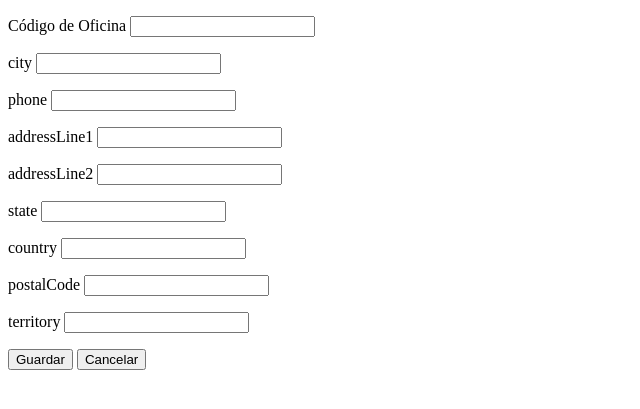
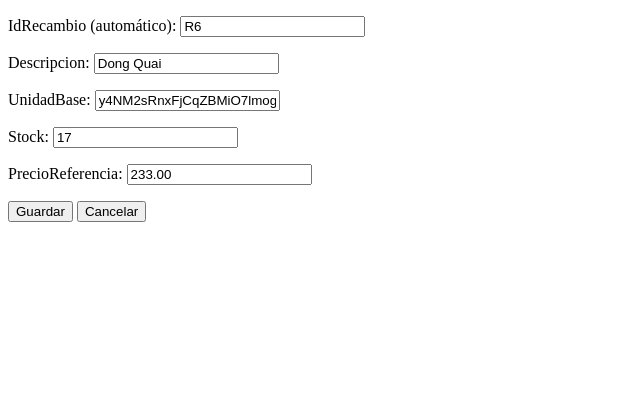
Before and after one commit to Cerbesus/tallerfabel, a PHP site: page /form.php?IdRecambio=R6 in a window 1280 px wide. Shown: the top 409 px of the page, without its empty margins (0-640 px from the left). Run offline with PHP 8.4, Linux system fonts and the light colour scheme; data comes from the database, SQL or seed files in the repository.

Commit message:
Tabla recambios

```diff
--- a/recambios/form.php
+++ b/recambios/form.php
@@ -1,103 +1,71 @@
 <?php declare(strict_types=1);
 
-if (isset($_POST['cancel'])) { // el usuario cancela la posible modificación
+if(isset($_POST['cancel'])) {
    header("location: list.php");
-} else if (isset($_POST['save'])) { //guarda una oficina nueva o modifica una ya registrada
-    $office = array(
-        'currentOfficeCode' => $_POST['currentOfficeCode'],
-        'officeCode' => $_POST['officeCode'],
-        'city'       => $_POST['city'],
-        'phone'       => $_POST['phone'],
-        'addressLine1'       => $_POST['addressLine1'],
-        'addressLine2'       => $_POST['addressLine2'],
-        'state'       => $_POST['state'],
-        'country'       => $_POST['country'],
-        'postalCode'       => $_POST['postalCode'],
-        'territory'       => $_POST['territory']
+   die();
+}
+
+$conn = require "../database.php";
+
+if (isset($_POST['save'])) {
+    $recambio = array(
+        'IdRecambio' => $_POST['IdRecambio'],
+        'Descripcion' => $_POST['Descripcion'],
+        'UnidadBase' => $_POST['UnidadBase'],
+        'Stock' => $_POST['Stock'],
+        'PrecioReferencia' => $_POST['PrecioReferencia']
     );
 
-
-  //validación
     $errores = array();
 
-  if (strlen($office['city']) <=0) {
-    $errores['city'] = 'Se debe indicar la city';
-  }
-  if (strlen($office['phone']) <=0) {
-    $errores['phone'] = 'Se debe indicar la phone';
-  }
-  if (strlen($office['addressLine1']) <=0) {
-    $errores['addressLine1'] = 'Se debe indicar la addressLine1';
-  }
-  if (strlen($office['country']) <=0) {
-    $errores['country'] = 'Se debe indicar la country';
-  }
-  if (strlen($office['postalCode']) <=0) {
-    $errores['postalCode'] = 'Se debe indicar la postalCode';
-  }
-  if (strlen($office['territory']) <=0) {
-    $errores['territory'] = 'Se debe indicar la territory';
-  }
+    if(count($errores) == 0){
+        if(strlen($recambio['IdRecambio']) >0){
+            $stm = $conn->prepare("update recambios set UnidadBase=:UnidadBase,Descripcion=:Descripcion, Stock=:Stock, PrecioReferencia=:PrecioReferencia where IdRecambio=:IdRecambio");
 
-  if (count($errores) == 0) {
-    //no hay errores de validación por lo que  se procede a insertar una oficina o a actualizar una ya creada
-    $conn = require "../database.php";
+        } else {
 
-    if (strlen($office['currentOfficeCode']) > 0) { //se desea modificar una oficina ya registrada porque ya tiene un codigo asignado
-        $stm = $conn->prepare("update offices set city=:city, officeCode=:officeCode, phone=:phone,addressLine1=:addressLine1,addressLine2=:addressLine2,state=:state,country=:country,postalCode=:postalCode,territory=:territory where officeCode=:currentOfficeCode");
-        $params = $office;
-    } else { //se crea una nueva oficina
-        $stm = $conn->prepare("select max(CAST(officeCode AS UNSIGNED)) as maxOfficeCode from offices");
+            $stm=$conn->prepare("select max(SUBSTRING(IdRecambio,2,100)*1) as maxIdRecambio from recambios");
             $stm->execute();
             $result=$stm->fetch();
 
-        $office['officeCode'] = $result['maxOfficeCode'] + 1; //el código de la nueva oficina se asigna directamente
+            $recambio['IdRecambio'] = "R".$result['maxIdRecambio'] + 1;
 
-        $stm = $conn->prepare("insert into offices (officeCode, city, phone,addressLine1,addressLine2,state,country,postalCode,territory) values (:officeCode, :city, :phone,:addressLine1,:addressLine2,:state,:country,:postalCode,:territory)");
-        //se inserta la oficina en la abse de datos
-        $params = array_slice($office, 1); //se excluye 'currentOfficeCode' que no se usa en la sql de insert
-
+            $stm = $conn->prepare("insert into recambios (IdRecambio, Descripcion, UnidadBase, Stock, PrecioReferencia) values (:IdRecambio, :Descripcion, :UnidadBase, :Stock, :PrecioReferencia)");
         }
 
-        $stm->execute($params);
+        $stm->execute($recambio);
         $stm = null;
         $conn = null;
-        header("location: list.php");
+        header("location: show.php?IdRecambio=".$recambio['IdRecambio']);
+        die();
     }
-} else if (isset($_GET['officeCode'])) { // modificar una oficina ya registrada
-    $conn = require "../database.php";
+} else if (isset($_GET['IdRecambio'])){
+    $stm = $conn->prepare("select * from recambios where IdRecambio=:IdRecambio");
+    $stm->execute(array(':IdRecambio' => $_GET['IdRecambio']));
 
-    $stm = $conn->prepare("select * from offices where officeCode =:officeCode");
-    $stm->execute(array(':officeCode' => $_GET['officeCode']));
+    $recambio = $stm->fetch();
 
-    $office = $stm->fetch();
-    $office['currentOfficeCode'] = $office['officeCode'];
+} else {
+    $recambio = array(
+        'IdRecambio' => '',
+        'Descripcion'       => '',
+        'UnidadBase'      => '',
+        'Stock'      => '',
+        'PrecioReferencia'          => ''
+    );
+}
 
 $stm = null;
 $conn = null;
-}else{ //se desea crear una nueva oficina
-    $office = array(
-        'currentOfficeCode' => '',
-        'officeCode' => '',
-        'city' => '',
-        'phone' => '',
-        'addressLine1' => '',
-        'addressLine2' => '',
-        'state' => '',
-        'country' => '',
-        'postalCode' => '',
-        'territory' => ''
-    );
-}
+
 ?>
-
 <!DOCTYPE html>
 <html lang="es">
 <head>
     <meta charset="UTF-8">
     <meta http-equiv="X-UA-Compatible" content="IE=edge">
     <meta name="viewport" content="width=device-width, initial-scale=1.0">
-    <title>Editar oficina</title>
+    <title>Editar recambios</title>
 </head>
 <body>
     <?php if (isset($errores) && count($errores) > 0): ?>
@@ -108,43 +76,26 @@ if (isset($_POST['cancel'])) { // el usuario cancela la posible modificación
     <?php endif; ?>
 
     <form action="form.php" method="post">
-        <input type="hidden" name="currentOfficeCode" value="<?=$office['currentOfficeCode']?>">
+            <input type="hidden" name="IdRecambio" value="<?=$recambio['IdRecambio']?>">
             <p>
-            <label for="officeCode">Código de Oficina</label>
-            <input type="text" name="officeCode" id="city" value="<?=$office['officeCode']?>" readonly>
-
+                <label for="IdRecambio">IdRecambio (automático): </label>
+                <input type="text" name="IdRecambio" id="IdRecambio" placeholder="IdRecambio" value="<?=$recambio['IdRecambio']?>" readonly>
             </p>
             <p>
-            <label for="city">city</label>
-            <input type="text" name="city" id="city" value="<?=$office['city']?>">
+                <label for="Descripcion">Descripcion: </label>
+                <input type="text" name="Descripcion" id="Descripcion" placeholder="Descripcion" value="<?=$recambio['Descripcion']?>">
             </p>
             <p>
-            <label for="phone">phone</label>
-            <input type="text" name="phone" id="phone" value="<?=$office['phone']?>">
+                <label for="UnidadBase">UnidadBase: </label>
+                <input type="text" name="UnidadBase" id="UnidadBase" placeholder="UnidadBase" value="<?=$recambio['UnidadBase']?>">
             </p>
             <p>
-            <label for="addressLine1">addressLine1</label>
-            <input type="text" name="addressLine1" id="addressLine1" value="<?=$office['addressLine1']?>">
+                <label for="Stock">Stock: </label>
+                <input type="text" name="Stock" id="Stock" placeholder="Stock" value="<?=$recambio['Stock']?>">
             </p>
             <p>
-            <label for="addressLine2">addressLine2</label>
-            <input type="text" name="addressLine2" id="addressLine2" value="<?=$office['addressLine2']?>">
-        </p>
-        <p>
-            <label for="state">state</label>
-            <input type="text" name="state" id="state" value="<?=$office['state']?>">
-        </p>
-        <p>
-            <label for="country">country</label>
-            <input type="text" name="country" id="country" value="<?=$office['country']?>">
-        </p>
-        <p>
-            <label for="postalCode">postalCode</label>
-            <input type="text" name="postalCode" id="postalCode" value="<?=$office['postalCode']?>">
-        </p>
-        <p>
-            <label for="territory">territory</label>
-            <input type="text" name="territory" id="territory" value="<?=$office['territory']?>">
+                <label for="PrecioReferencia">PrecioReferencia: </label>
+                <input type="text" name="PrecioReferencia" id="PrecioReferencia" placeholder="PrecioReferencia" value="<?=$recambio['PrecioReferencia']?>">
             </p>
 
             <input type="submit" name="save" value="Guardar">
```
Also changed, not shown: recambios/delete.php (+8 -8 lines), recambios/list.php (+16 -27 lines), recambios/show.php (+13 -35 lines). Lines whose indentation alone changed are shown as unchanged.
